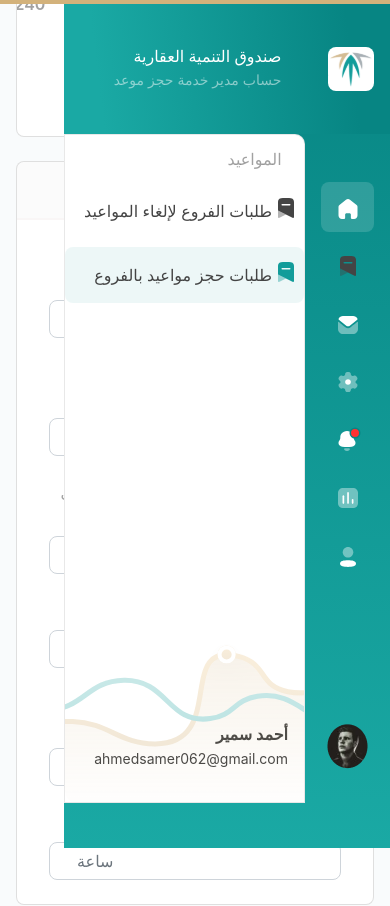
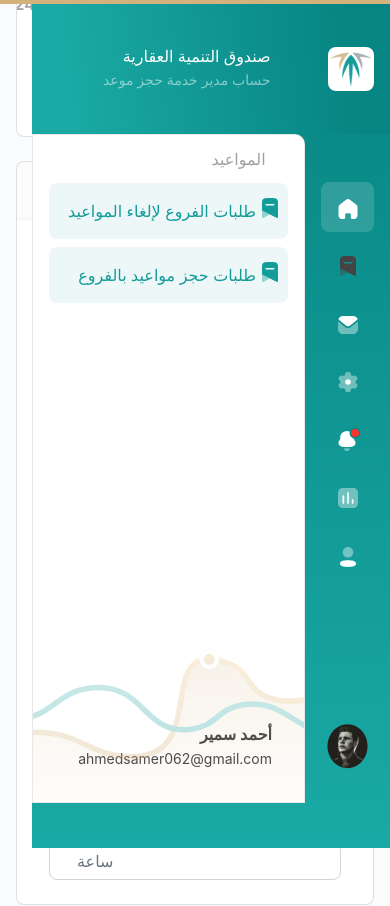
Before and after one commit to Mohamed-Ragab-Tawfieq/REDF-React, a React (Create React App) app: page / in a window 390 px wide. Shown: the part 840-1746 px from the top of the page. Built offline with nearby package versions, Linux system fonts and the light colour scheme.

Commit message:
layout to fixed

```diff
--- a/src/App.tsx
+++ b/src/App.tsx
@@ -8,10 +8,10 @@
   return (
     <div className='layout'>
       <SiderMenu />
-      <div>
+      <main>
         <Header />
         <Content />
-      </div>
+      </main>
     </div>
   );
 }
--- a/src/assets/scss/_global.scss
+++ b/src/assets/scss/_global.scss
@@ -57,13 +57,22 @@
         grid-template-columns: auto 1fr;
     }
 
-    .content {
-        padding-inline: 3rem;
-        padding-block: 1.75rem;
+    main {
+        @media (min-width: 768px) {
+            margin-inline-start: 5.5rem;
+        }
 
-        @media (max-width: 767px) {
-            padding-inline: 1rem;
-            padding-bottom: 6rem;
+        .content {
+            padding-inline: 3rem;
+            padding-block: 1.75rem;
+
+            @media (max-width: 991px) {
+                padding-inline: 1rem;
+            }
+
+            @media (max-width: 767px) {
+                padding-bottom: 6rem;
+            }
         }
     }
 }
--- a/src/theme/Components/SiderMenu/SideMenu.tsx
+++ b/src/theme/Components/SiderMenu/SideMenu.tsx
@@ -92,7 +92,7 @@
 
                     <ul className="list">
                         <li className='item'><NavLink to="/">طلبات الفروع لإلغاء المواعيد</NavLink></li>
-                        <li className='item active'><NavLink to="/">طلبات حجز مواعيد بالفروع</NavLink></li>
+                        <li className='item'><NavLink to="/">طلبات حجز مواعيد بالفروع</NavLink></li>
                     </ul>
 
                     <div className="username">
--- a/src/theme/Components/SiderMenu/SiderMenu.scss
+++ b/src/theme/Components/SiderMenu/SiderMenu.scss
@@ -1,10 +1,26 @@
 .side-menu {
+    position: fixed;
+    z-index: 20;
+
     background: linear-gradient(180deg, #078583 0%, #1aa9a4 100%);
     min-height: 100vh;
 
     @media (max-width: 767px) {
+        position: fixed;
         bottom: 0;
         transition: all 0.3s ease-in-out;
+    }
+
+    &::before {
+        content: "";
+        position: absolute;
+        top: 8.2rem;
+        bottom: 0;
+        inset-inline-start: 5.3rem;
+        inset-inline-end: 0;
+
+        background-color: #fff;
+        border-start-start-radius: 0.5rem;
     }
 
     .navbar-toggler {
@@ -187,6 +203,7 @@
 
             width: 100%;
             height: calc(100vh - 131px);
+            padding-inline: 1rem;
 
             display: flex;
             flex-direction: column;
@@ -198,7 +215,7 @@
             transition: opacity 0.3s ease-in-out;
 
             @media (min-width: 768px) and (max-width: 991px) {
-                height: calc(100vh - 125px);
+                height: calc(100vh - 116px);
             }
 
             @media (max-width: 767px) {
@@ -225,13 +242,19 @@
 
             .list {
                 .item {
+                    & + .item {
+                        margin-top: 0.5rem;
+                    }
+
+                    a {
                         position: relative;
+                        display: flex;
 
                         padding: 1rem;
                         padding-inline-start: 2rem;
 
-                    width: 100%;
                         border-radius: 0.5rem;
+                        color: #444;
 
                         &::before {
                             content: url(../../../assets/images/icons/bookmark.svg);
@@ -241,20 +264,13 @@
                             transform: translateY(50%);
                         }
 
-                    a {
-                        color: #444;
-                    }
-
-                    & + .item {
-                        margin-top: 0.5rem;
-                    }
-
                         &.active {
                             background-color: rgba(#dbf0f0, 0.5);
                             color: #129c9a;
 
                             &::before {
                                 content: url(../../../assets/images/icons/bookmark-muted.svg);
+                            }
                         }
                     }
                 }
@@ -313,7 +329,6 @@
 
     &.toggled {
         @media (max-width: 767px) {
-            position: fixed;
             bottom: -100%;
             z-index: 15;
             transition: all 0.3s ease-in-out;
@@ -353,6 +368,7 @@
                 }
 
                 .sub-menu {
+                    padding-inline: 0;
                     width: 0;
                     opacity: 0;
                     border: none;
@@ -364,5 +380,9 @@
                 }
             }
         }
+
+        &::before {
+            content: none;
         }
     }
+}
```
Lines whose indentation alone changed are shown as unchanged.
